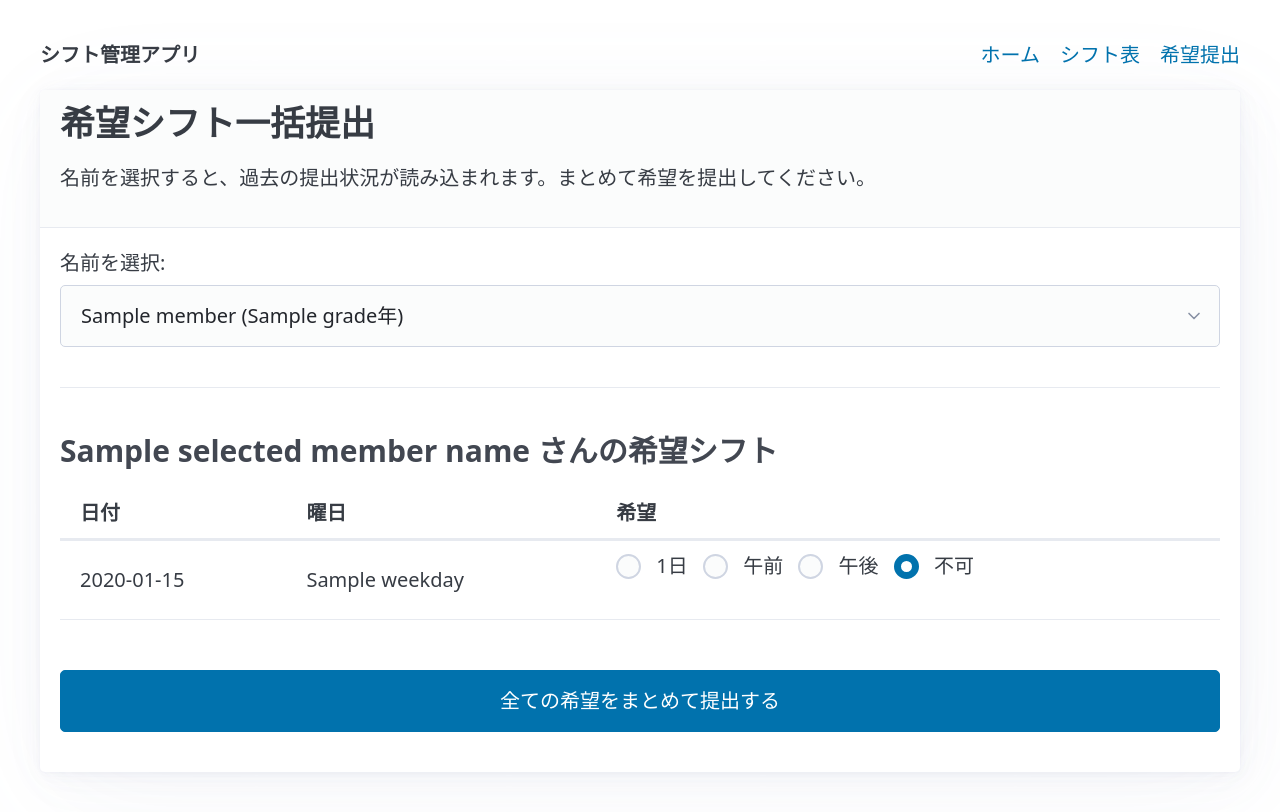
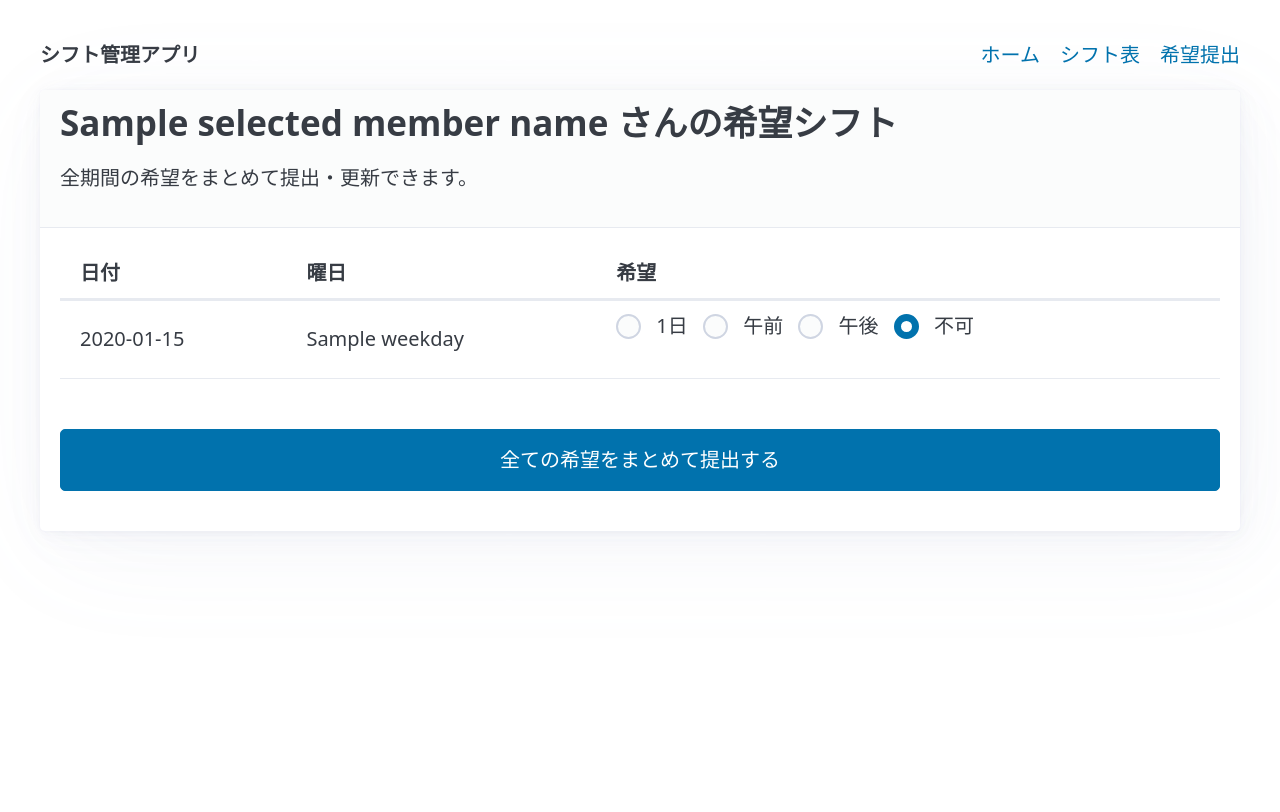
Before and after one commit to kwsktik7/lifesaving-shift-app, a Flask app: template templates/submit_form.html in a window 1280 px wide. After the commit the page ends 536 px from the top, so only its background shows below. Run offline with Flask 3, Linux system fonts and the light colour scheme; the template is opened without the code that fills it: most values are stand-ins (such as "Sample title", 1, 10 or a date in 2020); some libraries are stand-ins or nearby versions.

Commit message:
希望提出フォームをシンプル化し、不要な名前選択を削除

```diff
--- a/templates/submit_form.html
+++ b/templates/submit_form.html
@@ -1,44 +1,27 @@
 {% extends "base.html" %}
 
-{% block title %}希望シフト一括提出{% endblock %}
+{% block title %}希望シフト提出{% endblock %}
 
 {% block content %}
 <article>
     <header>
-        <h2>希望シフト一括提出</h2>
-        <p>名前を選択すると、過去の提出状況が読み込まれます。まとめて希望を提出してください。</p>
+        <!-- ログインしているメンバーの名前を表示 -->
+        <h2>{{ selected_member_name }} さんの希望シフト</h2>
+        <p>全期間の希望をまとめて提出・更新できます。</p>
     </header>
-
-    <!-- STEP 1: 名前を選択するフォーム -->
-    <form method="GET" action="{{ url_for('submit_availability') }}">
-        <label for="member">名前を選択:</label>
-        <select name="member_id" id="member" onchange="this.form.submit()">
-            <option value="">-- メンバーを選択 --</option>
-            {% for member in members %}
-            <option value="{{ member.id }}" {% if member.id == selected_member_id %}selected{% endif %}>
-                {{ member.name }} ({{ member.grade }}年)
-            </option>
-            {% endfor %}
-        </select>
-    </form>
-
-    <!-- 名前が選択されたら、STEP 2のシフト提出フォームを表示 -->
-    {% if selected_member_id %}
-    <hr>
-    <h3>{{ selected_member_name }} さんの希望シフト</h3>
 
     <!-- 提出完了メッセージなどを表示 -->
     {% with messages = get_flashed_messages(with_categories=true) %}
       {% if messages %}
-        {% for category, message in messages %}
-          <p style="color: green;"><b>{{ message }}</b></p>
-        {% endfor %}
+          {% for category, message in messages %}
+            <p style="color: green;"><b>{{ message }}</b></p>
+          {% endfor %}
       {% endif %}
     {% endwith %}
 
-    <!-- STEP 2: シフトをまとめて提出するフォーム -->
-    <form method="POST" action="{{ url_for('submit_availability') }}">
-        <!-- 選択中のメンバーIDを隠しデータとして送信 -->
+    <!-- シフトをまとめて提出するフォーム -->
+    <form method="POST" action="{{ url_for('submit_availability', member_id=selected_member_id) }}">
+        <!-- フォームが誰のものか、隠しデータとして送信 -->
         <input type="hidden" name="member_id" value="{{ selected_member_id }}">
 
         <table>
@@ -82,6 +65,5 @@
         <br>
         <button type="submit">全ての希望をまとめて提出する</button>
     </form>
-    {% endif %}
 </article>
 {% endblock %}
```
